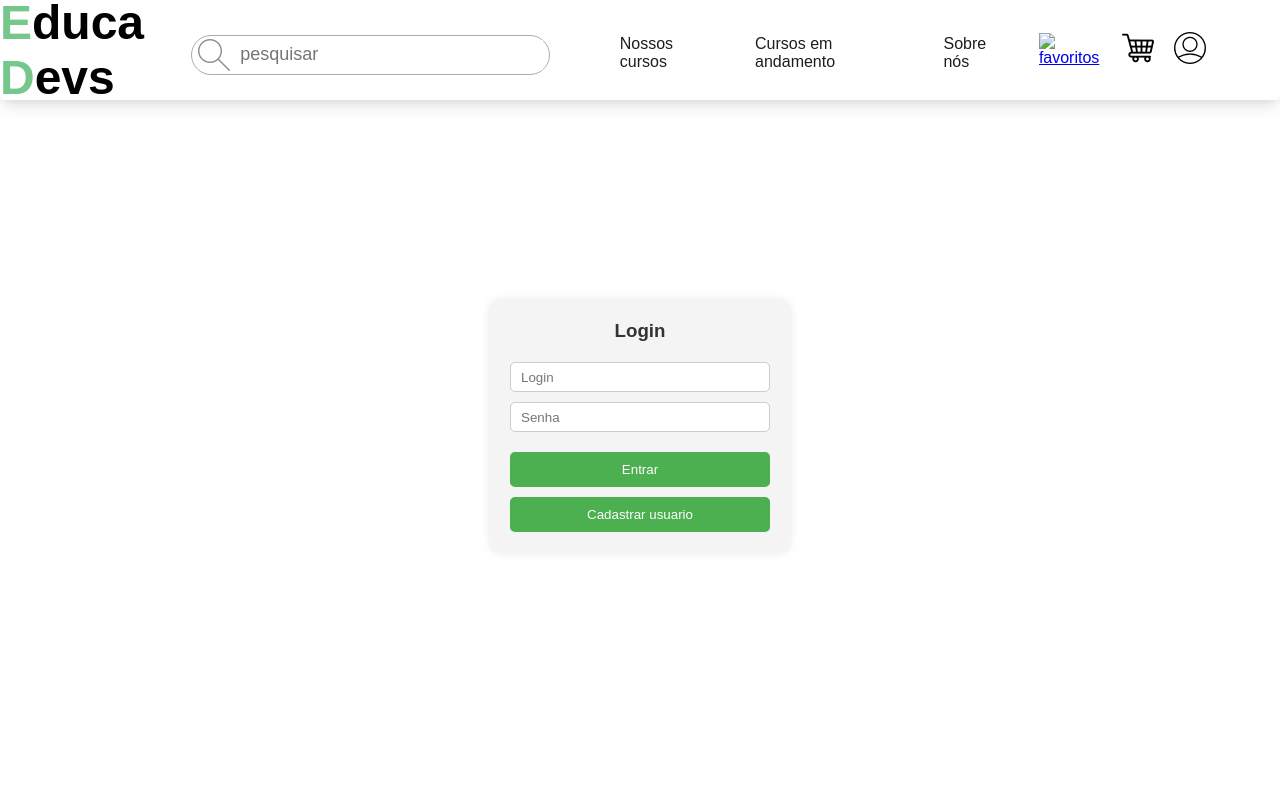
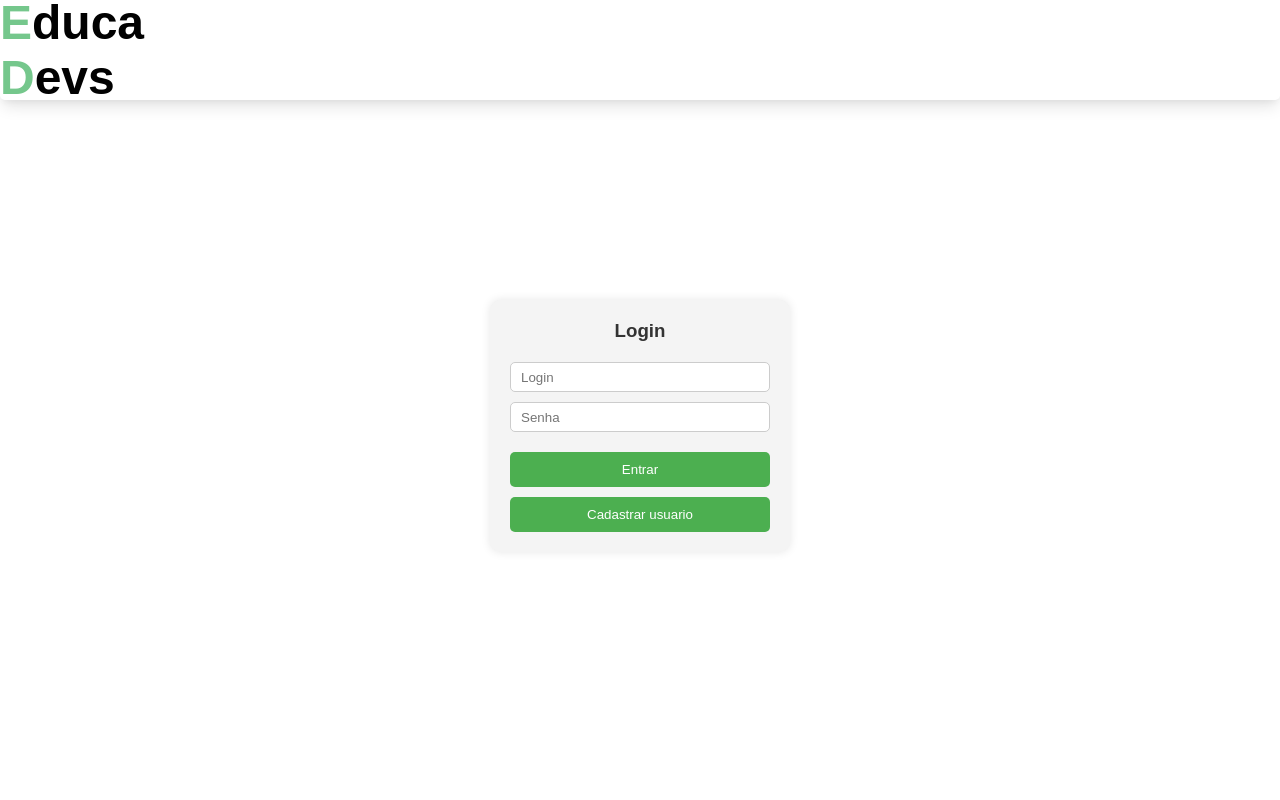
Before and after one commit to janainaacosta/EducaDev, a plain HTML site: page Componentes/Login/Login.html in a window 1280 px wide. Shown: the top 800 px of the page. Drawn offline with Linux system fonts and the light colour scheme.

Commit message:
Update Login.html

```diff
--- a/Componentes/Login/Login.html
+++ b/Componentes/Login/Login.html
@@ -7,30 +7,7 @@
 
     <header>
         <div class="logo">
-            <a href="../Home/Home.html">
                 <h2 class = "logo2"><span>E</span>duca <span>D</span>evs</h2>
-            </a>
-        </div>
-
-        <div class="barra_pesquisa">
-            <img src="../../Assets/lupa.png" alt="lupa">
-            <input type="text" placeholder="pesquisar">
-        </div>
-        <nav>
-            <a href="../Cursos/Cursos.html">
-                <p>Nossos cursos</p>
-            </a>
-            <a href="../Em_Andamento/Andamento.html">
-                <p>Cursos em andamento</p>
-            </a>
-            <a href="../Sobre/Sobre.html">
-                <p>Sobre nós</p>
-            </a>
-        </nav>
-        <div class="tres_icones">
-            <a href="../Favoritos/favoritos.html"><img src="../../Assets//coracao.png" alt="favoritos"></a>
-            <a href="../Carrinho/Carrinho.html"><img src="../../Assets/carrinho.png" alt="carrinho"></a>
-            <a href="../Login/Login.html"><img src="../../Assets/user.png" alt="login"></a>
         </div>
     </header>
 
```
